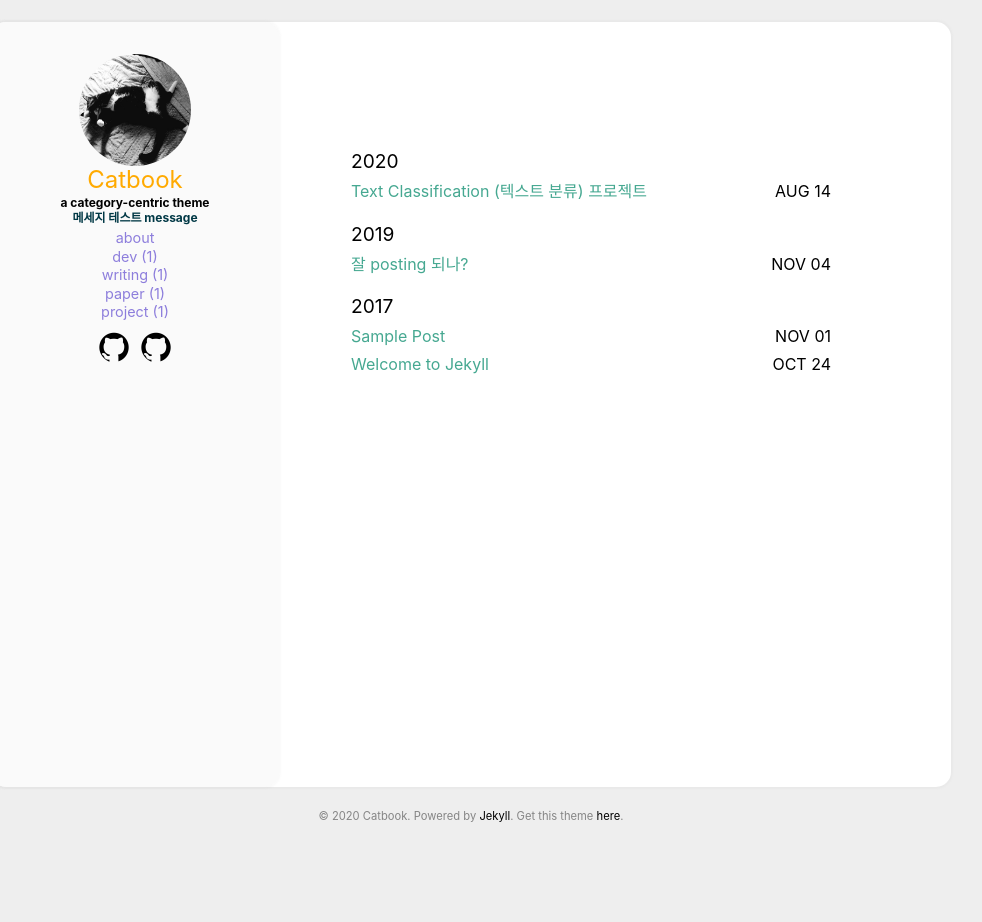
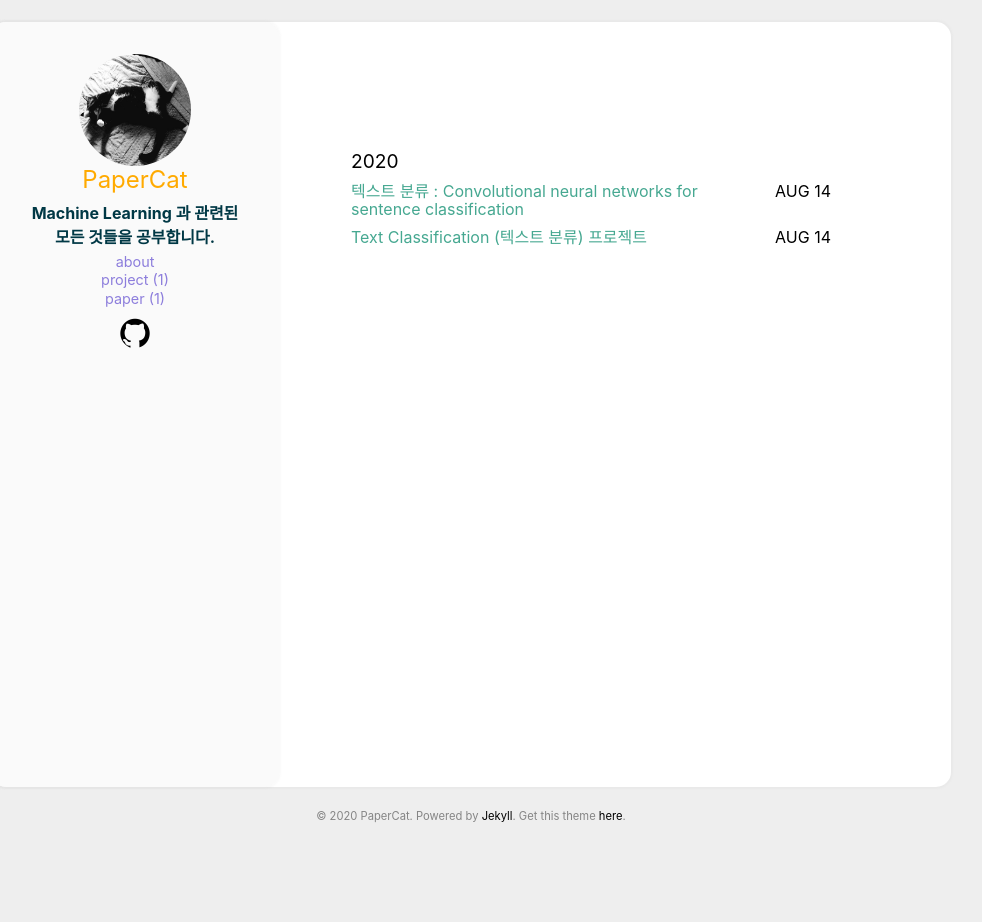
Before and after one commit to paper-cat/paper-cat.github.io, a Jekyll site: the page built from index.html, in a window 1280 px wide. Shown: the whole page, without its empty margins (169-1151 px from the left). Built offline with Jekyll 4.4.1, drawn with Linux system fonts in a browser that asks for light colours.

```diff
--- a/_config.yml
+++ b/_config.yml
@@ -1,13 +1,12 @@
 
-title: Testing #Your awesome title
-email: #youremail@domain.com
-description: > # this means to ignore newlines until "baseurl"
-  Write an awesome description for your new site here. You can edit this
-  line in _config.yml. It will appear in your document head meta (for
-  Google search results) and in your feed.xml site description.
+title: PaperCat #Your awesome title
+email: papercat404@gmail.com
+description:  # this means to ignore newlines until "baseurl"
+  Deep Learning, Machine Learing Studying site with Papers, Projects, ETC.
+  Using Korean as Primary Language
 
 baseurl: # the subpath of the site
-url: http://paper-cat.github.io/dsbook # the base hostname & protocol for your site
+url: http://paper-cat.github.io/papercat # the base hostname & protocol for your site
 
 permalink: /:year-:month/:title
 timezone:
@@ -18,11 +17,11 @@ google_analytics: #UA—XXXXXXXX-X
 disqus_shortname: #disqus shortname
 
 user:
-  name: Catbook
+  name: PaperCat
   pic: /assets/img/bame_profile.jpg
-  picAlt: "catbook"
-  job: a category-centric theme
-  message: 메세지 테스트 message
+  picAlt: "papercat"
+  # job: a category-centric theme
+  message: "Machine Learning 과 관련된 <br /> 모든 것들을 공부합니다."
   aboutme: true # comment this out if you don't need the 'about' page.
 
 exclude:
--- a/_includes/header.html
+++ b/_includes/header.html
@@ -38,10 +38,6 @@
           <a class="link_favicon", href="https://github.com/paper-cat", target="_blank">
             <img src="..\assets\img\github_favicon.png"></a>
         </div>
-        <div class = icon_container>
-          <a class="link_favicon", href="https://github.com/paper-cat", target="_blank">
-            <img src="..\assets\img\github_favicon.png"></a>
-        </div>
       </div>
     </div>
   </div>
--- /dev/null
+++ b/_posts/2020-08-14-paper1.md
@@ -0,0 +1,7 @@
+---
+title: "텍스트 분류 : Convolutional neural networks for sentence classification"
+categories: [paper]
+comments: true
+---
+
+## Yoon Kim Paper review
--- a/assets/css/main.scss
+++ b/assets/css/main.scss
@@ -330,7 +330,7 @@ img {
 .link_imgs_container{
     display: flex;
     justify-content: center;
-    margin : 5px;
+    margin-top : 5px;
 }
 
 .icon_container{
@@ -389,11 +389,14 @@ img {
 }
 
 .header_mes {
-    display: block;
-    margin-top: .1rem;
+    display: inline-block;
+    margin-top: .3rem;
+    margin-right: .3rem;
+    margin-left: .3rem;
     color: var(--job_font);
-    font-size: 0.75em;
+    font-size: 1rem;
     font-weight: 700;
+    line-height: normal;
 }
 
 .theme_changer {
@@ -505,7 +508,7 @@ img {
 
     @include mobile-only {
         display: block;
-        margin: -2.1rem;
+        margin-top: -2.1rem;
     }
 
     @include breakpoint(medium) {
@@ -618,6 +621,7 @@ img {
 
     p {
         max-width: 49rem;
+        text-align: center;
     }
 
     a {
```
Also changed, not shown: _posts/2017-10-24-welcome.md (deleted, +0 -25 lines), _posts/2017-11-01-s2.md (deleted, +0 -52 lines), _posts/2019-11-04-test.md (deleted, +0 -7 lines), aboutme.html (+8 -2 lines), assets/img/cat.jpg (deleted), assets/img/cat1.jpg (deleted), assets/img/cat_404.jpg (deleted), assets/img/dmode.jpg (deleted), assets/img/favicon.ico, assets/img/lmode.jpg (deleted), assets/img/m.png (deleted), assets/img/moon.png (deleted), assets/img/s.png (deleted), assets/img/sun.png (deleted).
